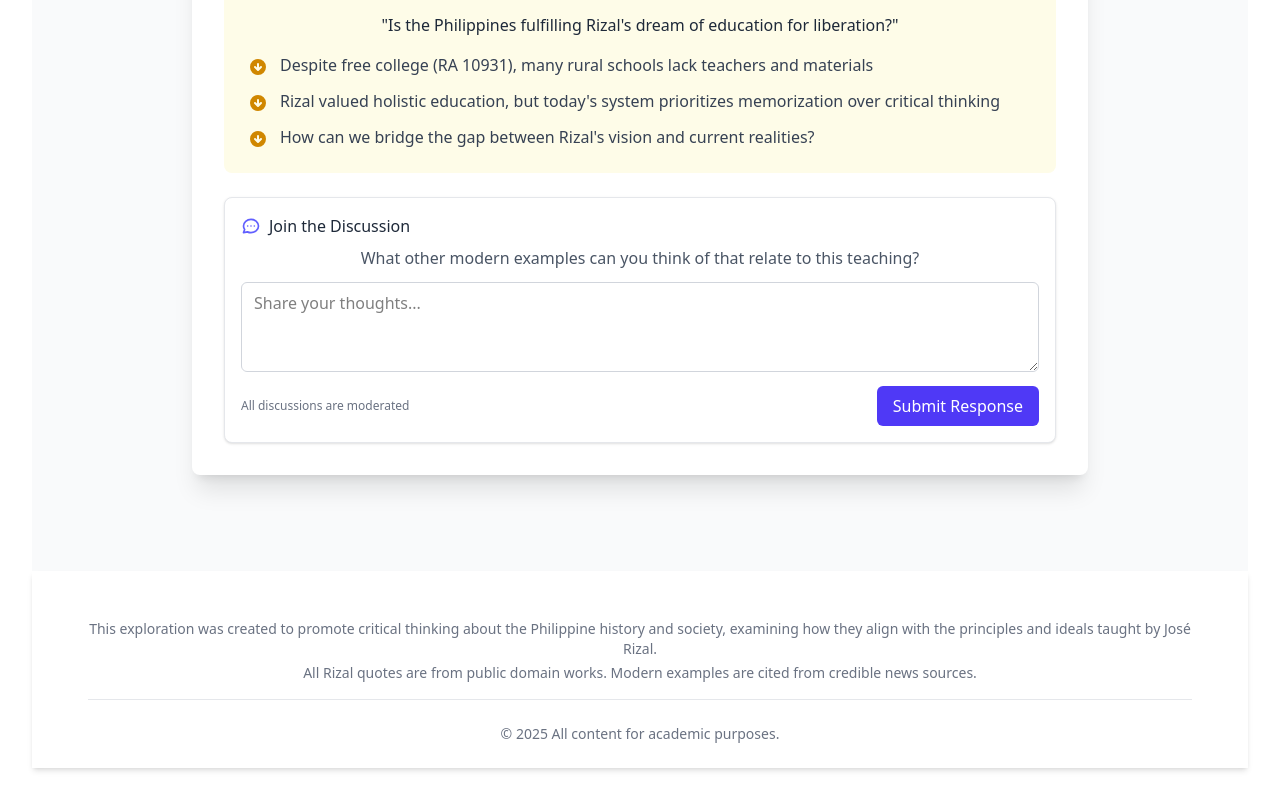
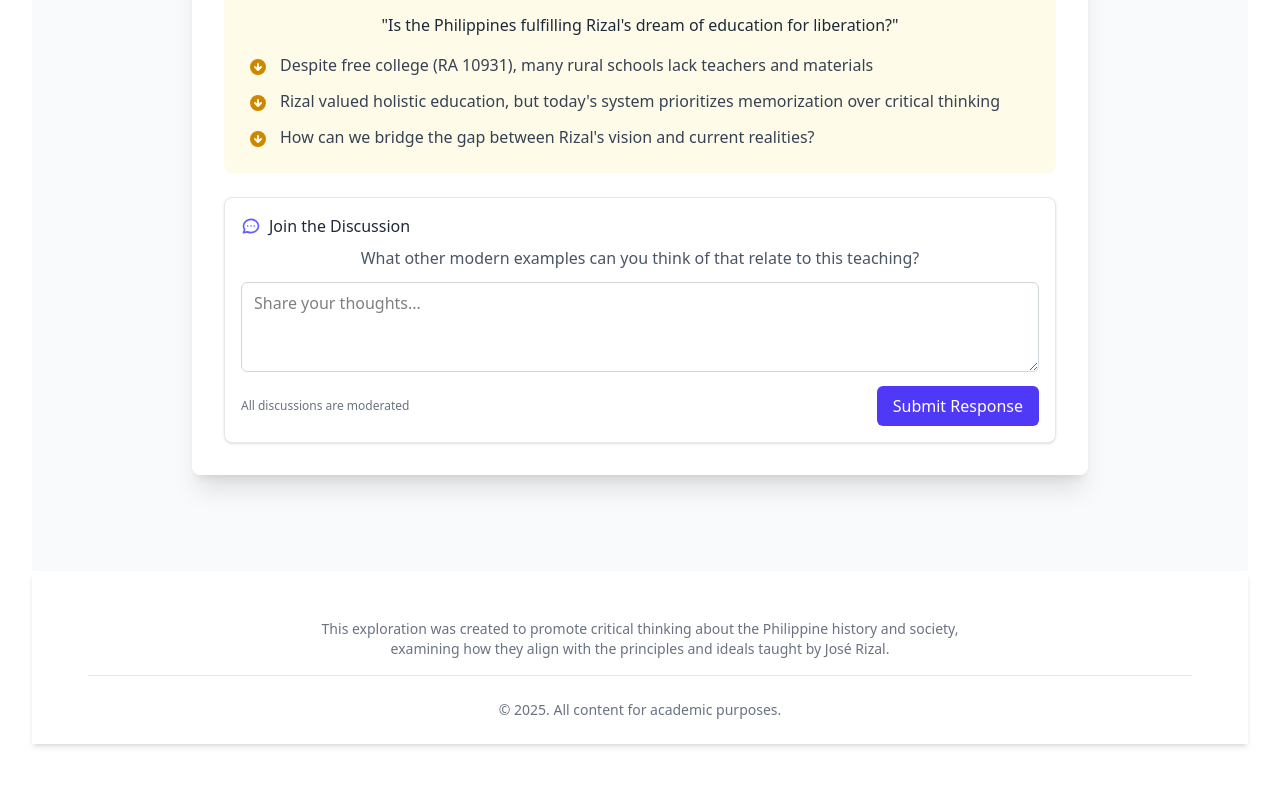
Before and after one commit to reymondyncierto/rizal-reimagined, a React (Vite) app: page /teaching/1 in a window 1280 px wide. Shown: the part 1413-2213 px from the top of the page. After the commit the page ends 2189 px from the top, so only its background shows below. Built offline with nearby package versions, Linux system fonts and the light colour scheme.

Commit message:
chore: UPDATE footer

```diff
--- a/src/components/Footer.component.jsx
+++ b/src/components/Footer.component.jsx
@@ -4,11 +4,11 @@ export default function Footer() {
       <div className="max-w-7xl mx-auto px-4 sm:px-6 lg:px-8 text-center">
         <div className="mt-6 text-center text-gray-500 text-sm rounded-lg p-6">
           <div className="mb-4">
-            <p>This exploration was created to promote critical thinking about the Philippine history and society, examining how they align with the principles and ideals taught by José Rizal.</p>
-            <p className="mt-1">All Rizal quotes are from public domain works. Modern examples are cited from credible news sources.</p>
+            <p>This exploration was created to promote critical thinking about the Philippine history and society,</p>
+            <p>examining how they align with the principles and ideals taught by José Rizal.</p>
           </div>
           <div className="border-t border-gray-200 pt-6">
-            <p className="text-gray-500">© {new Date().getFullYear()} All content for academic purposes.</p>
+            <p className="text-gray-500">© 2025. All content for academic purposes.</p>
           </div>
         </div>
       </div>
```
